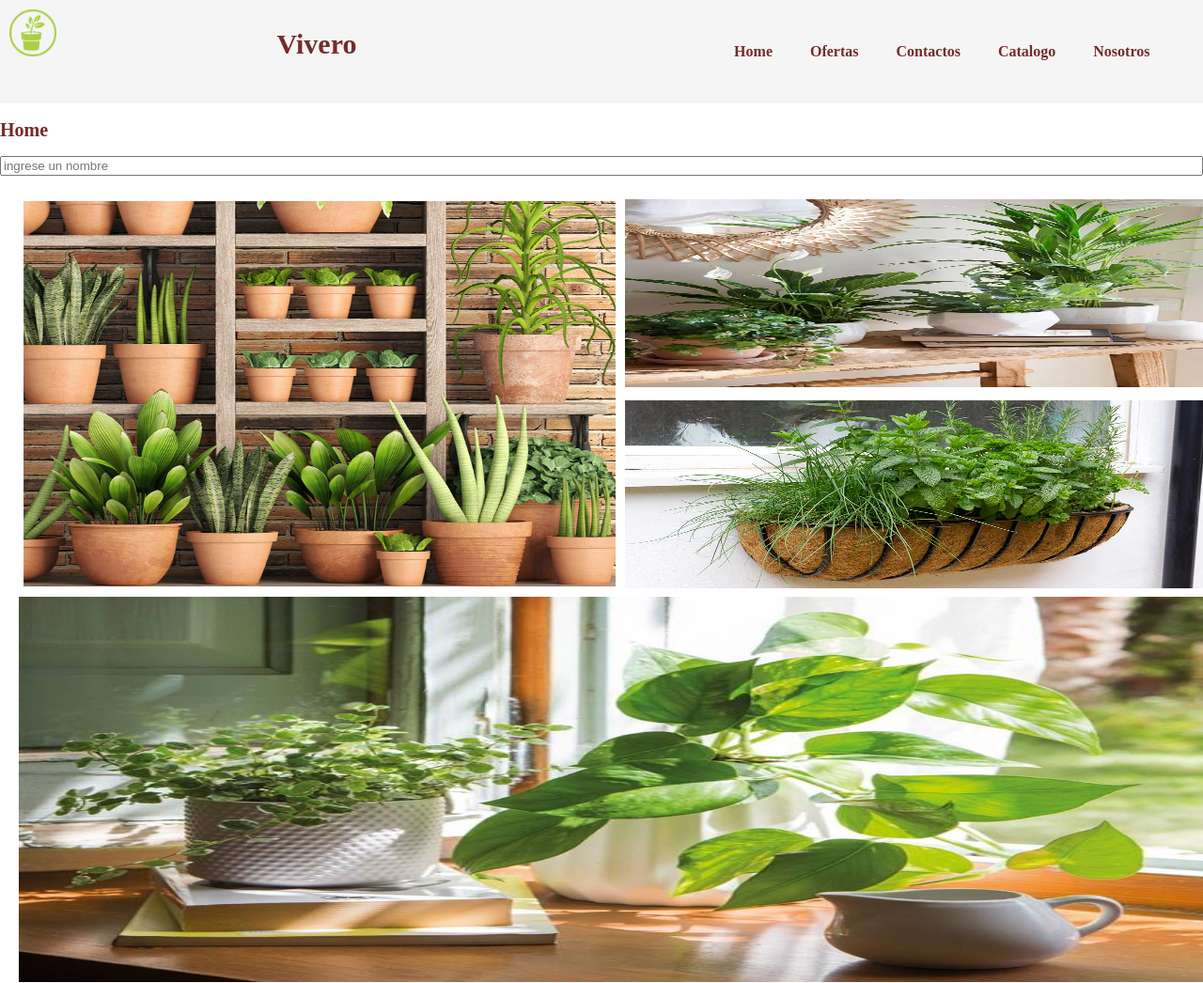
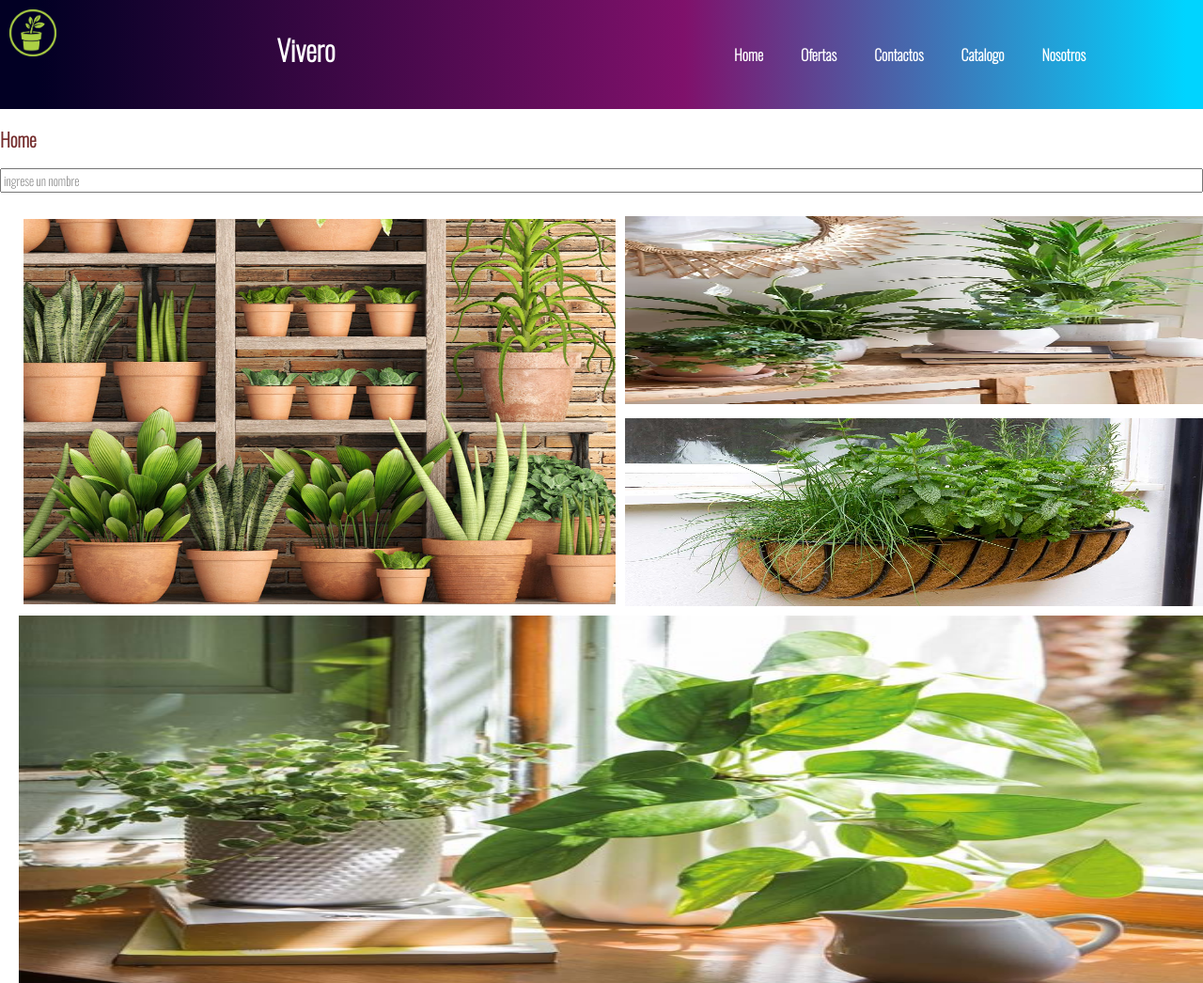
Before and after one commit to kyaLou/coder_web, a plain HTML site: page index.html in a window 1280 px wide. Shown: the top 1046 px of the page at 94% size. Drawn offline with nearby package versions, Linux system fonts and the light colour scheme.

Commit message:
se agrego fuentes y cambio de color en el header

```diff
--- a/css/index.css
+++ b/css/index.css
@@ -1,3 +1,8 @@
+@import url("https://fonts.googleapis.com/css2?family=Oswald:wght@200&display=swap");
+* {
+  font-family: "Oswald", sans-serif;
+}
+
 body {
   margin: 0px;
   width: 100%;
@@ -5,7 +10,13 @@ body {
 /*Header*/
 header {
   width: 100%;
-  background-color: whitesmoke;
+  background: rgb(2, 0, 36);
+  background: linear-gradient(
+    90deg,
+    rgba(2, 0, 36, 1) 3%,
+    rgba(119, 1, 97, 0.9363095580028886) 56%,
+    rgba(0, 212, 255, 1) 97%
+  );
   padding: 10px;
 
   display: grid;
@@ -40,7 +51,7 @@ header nav {
 .menu li a {
   text-decoration: none;
   display: inline-block;
-  color: rgb(116, 44, 44);
+  color: white;
   font-weight: bold;
   padding: 10px;
 }
@@ -67,7 +78,7 @@ main {
 .titulo {
   font-size: 30px;
   font-weight: bold;
-  color: rgb(116, 44, 44);
+  color: white;
 }
 
 .subtitulo {
```
